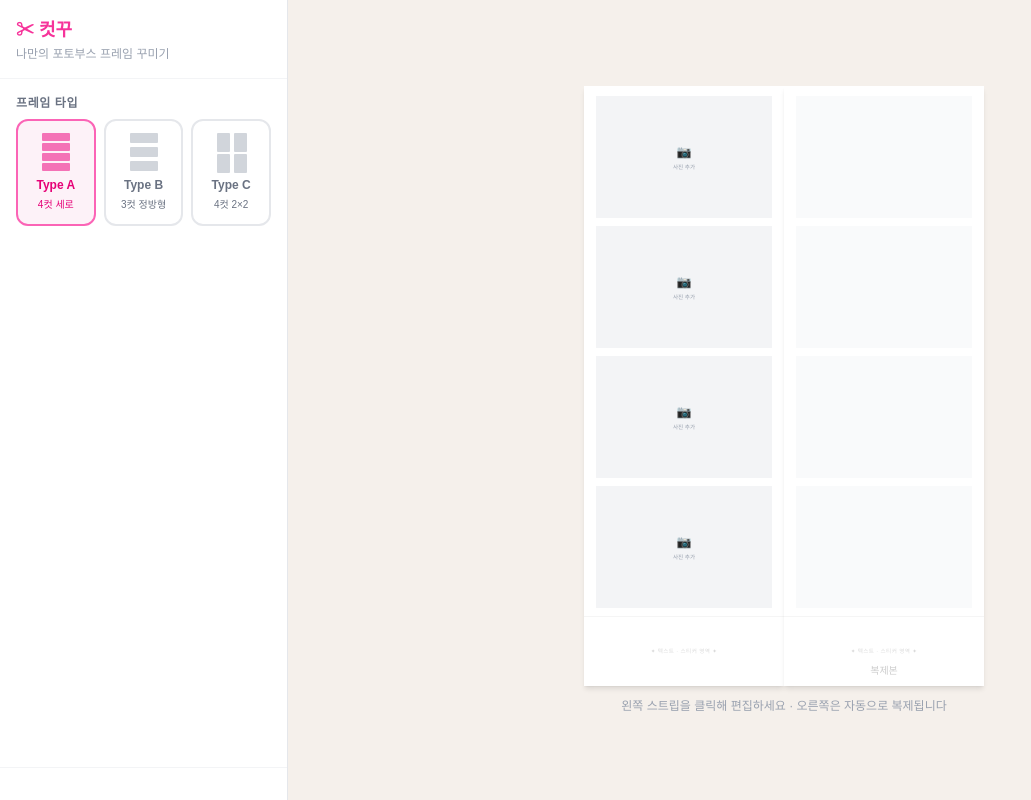
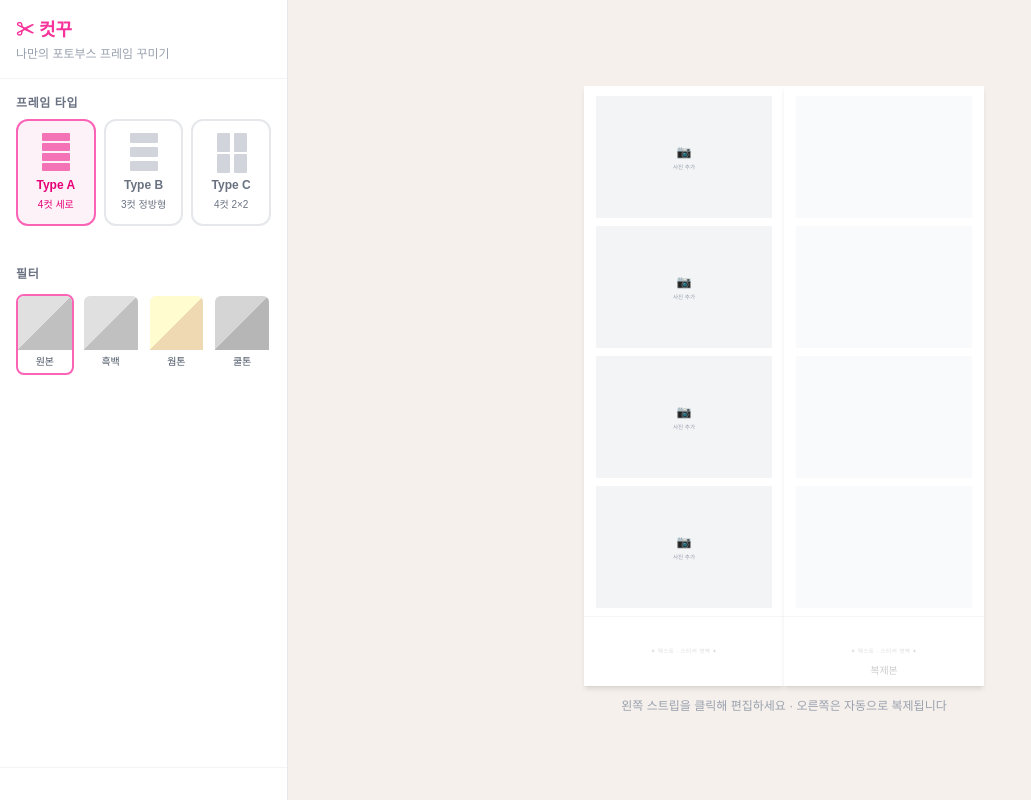
Before and after one commit to ssumanlife/cut-kku, a Next.js app: page / in a window 1280 px wide. Shown: the whole page, without its empty margins (0-1031 px from the left). Built offline with nearby package versions, Linux system fonts and the light colour scheme.

Commit message:
feat: add image upload flow with per-slot filter selector panel

```diff
--- a/src/entities/frame/editor.model.ts
+++ b/src/entities/frame/editor.model.ts
@@ -3,14 +3,16 @@ import type { FrameType, ImageFilter, ImageSlot, StickerLayer, TextLayer } from
 import { FRAME_SLOT_COUNT } from './frame.types'
 
 const createDefaultSlots = (count: number): ImageSlot[] =>
-  Array.from({ length: count }, () => ({ imageUrl: null, filter: 'none' }))
+  Array.from({ length: count }, () => ({ imageUrl: null }))
 
 interface EditorState {
   frameType: FrameType
   backgroundColor: string
+  frameFilter: ImageFilter
   slots: ImageSlot[]
   texts: TextLayer[]
   stickers: StickerLayer[]
+  selectedSlotIndex: number | null
   selectedTextId: string | null
   selectedStickerId: string | null
 }
@@ -19,9 +21,10 @@ interface EditorActions {
   actions: {
     setFrameType: (type: FrameType) => void
     setBackgroundColor: (color: string) => void
+    setFrameFilter: (filter: ImageFilter) => void
     setSlotImage: (index: number, imageUrl: string) => void
-    setSlotFilter: (index: number, filter: ImageFilter) => void
     clearSlotImage: (index: number) => void
+    setSelectedSlotIndex: (index: number | null) => void
     addText: (text: Omit<TextLayer, 'id'>) => void
     updateText: (id: string, patch: Partial<Omit<TextLayer, 'id'>>) => void
     removeText: (id: string) => void
@@ -36,9 +39,11 @@ interface EditorActions {
 const defaultState: EditorState = {
   frameType: 'A',
   backgroundColor: '#ffffff',
+  frameFilter: 'none',
   slots: createDefaultSlots(FRAME_SLOT_COUNT['A']),
   texts: [],
   stickers: [],
+  selectedSlotIndex: null,
   selectedTextId: null,
   selectedStickerId: null,
 }
@@ -48,9 +53,11 @@ export const useEditorStore = create<EditorState & EditorActions>((set) => ({
 
   actions: {
     setFrameType: (frameType) =>
-      set({ frameType, slots: createDefaultSlots(FRAME_SLOT_COUNT[frameType]) }),
+      set({ frameType, frameFilter: 'none', slots: createDefaultSlots(FRAME_SLOT_COUNT[frameType]), selectedSlotIndex: null }),
 
     setBackgroundColor: (backgroundColor) => set({ backgroundColor }),
+
+    setFrameFilter: (frameFilter) => set({ frameFilter }),
 
     setSlotImage: (index, imageUrl) =>
       set((state) => {
@@ -59,19 +66,14 @@ export const useEditorStore = create<EditorState & EditorActions>((set) => ({
         return { slots }
       }),
 
-    setSlotFilter: (index, filter) =>
-      set((state) => {
-        const slots = [...state.slots]
-        slots[index] = { ...slots[index], filter }
-        return { slots }
-      }),
-
     clearSlotImage: (index) =>
       set((state) => {
         const slots = [...state.slots]
-        slots[index] = { imageUrl: null, filter: 'none' }
-        return { slots }
+        slots[index] = { imageUrl: null }
+        return { slots, selectedSlotIndex: state.selectedSlotIndex === index ? null : state.selectedSlotIndex }
       }),
+
+    setSelectedSlotIndex: (selectedSlotIndex) => set({ selectedSlotIndex }),
 
     addText: (text) =>
       set((state) => ({
--- a/src/entities/frame/frame.types.ts
+++ b/src/entities/frame/frame.types.ts
@@ -4,7 +4,6 @@ export type ImageFilter = 'none' | 'grayscale' | 'warm' | 'cool'
 
 export interface ImageSlot {
   imageUrl: string | null
-  filter: ImageFilter
 }
 
 export interface TextLayer {
--- /dev/null
+++ b/src/features/filter-selector/filter-selector.tsx
@@ -0,0 +1,55 @@
+'use client'
+
+import Image from 'next/image'
+import { useEditorStore } from '@entities/frame'
+import type { ImageFilter } from '@entities/frame'
+import { IMAGE_FILTER_STYLE, IMAGE_FILTER_LABEL } from '@shared/lib/image-filter'
+
+const FILTERS: ImageFilter[] = ['none', 'grayscale', 'warm', 'cool']
+
+export const FilterSelector = () => {
+  const frameFilter = useEditorStore((s) => s.frameFilter)
+  const slots = useEditorStore((s) => s.slots)
+  const setFrameFilter = useEditorStore((s) => s.actions.setFrameFilter)
+
+  // 필터 미리보기용 대표 이미지 (첫 번째 업로드된 슬롯)
+  const previewImage = slots.find((s) => s.imageUrl)?.imageUrl ?? null
+
+  return (
+    <div className="flex flex-col gap-3">
+      <p className="text-xs font-semibold text-gray-500 uppercase tracking-wider">필터</p>
+
+      <div className="grid grid-cols-4 gap-2">
+        {FILTERS.map((f) => (
+          <button
+            key={f}
+            onClick={() => setFrameFilter(f)}
+            className={[
+              'flex flex-col items-center gap-1 rounded-lg overflow-hidden border-2 transition-all',
+              frameFilter === f ? 'border-pink-400' : 'border-transparent hover:border-gray-200',
+            ].join(' ')}
+          >
+            <div className="relative w-full aspect-square bg-gray-100 overflow-hidden">
+              {previewImage ? (
+                <Image
+                  src={previewImage}
+                  alt={IMAGE_FILTER_LABEL[f]}
+                  fill
+                  className="object-cover"
+                  style={{ filter: IMAGE_FILTER_STYLE[f] }}
+                  unoptimized
+                />
+              ) : (
+                <div
+                  className="w-full h-full"
+                  style={{ filter: IMAGE_FILTER_STYLE[f], background: 'linear-gradient(135deg, #e0e0e0 50%, #c0c0c0 50%)' }}
+                />
+              )}
+            </div>
+            <span className="text-[10px] text-gray-600 pb-1">{IMAGE_FILTER_LABEL[f]}</span>
+          </button>
+        ))}
+      </div>
+    </div>
+  )
+}
--- /dev/null
+++ b/src/features/filter-selector/index.ts
@@ -0,0 +1 @@
+export { FilterSelector } from './filter-selector'
--- a/src/features/image-slot/image-slot.tsx
+++ b/src/features/image-slot/image-slot.tsx
@@ -2,7 +2,7 @@
 
 import Image from 'next/image'
 import { useEditorStore } from '@entities/frame'
-import type { ImageSlot } from '@entities/frame'
+import type { ImageFilter, ImageSlot } from '@entities/frame'
 import { IMAGE_FILTER_STYLE } from '@shared/lib/image-filter'
 
 interface ImageSlotProps {
@@ -14,9 +14,9 @@ interface ImageSlotProps {
 
 export const ImageSlotCell = ({ slot, index, interactive, style }: ImageSlotProps) => {
   const setSlotImage = useEditorStore((s) => s.actions.setSlotImage)
+  const frameFilter = useEditorStore((s) => s.frameFilter)
 
-  const handleClick = () => {
-    if (!interactive) return
+  const openFilePicker = () => {
     const input = document.createElement('input')
     input.type = 'file'
     input.accept = 'image/*'
@@ -32,10 +32,15 @@ export const ImageSlotCell = ({ slot, index, interactive, style }: ImageSlotProp
     <div
       style={style}
       className={`overflow-hidden group ${interactive ? 'cursor-pointer' : 'cursor-default'}`}
-      onClick={handleClick}
+      onClick={interactive ? openFilePicker : undefined}
     >
       {slot.imageUrl ? (
-        <FilledSlot imageUrl={slot.imageUrl} filter={slot.filter} interactive={interactive} index={index} />
+        <FilledSlot
+          imageUrl={slot.imageUrl}
+          frameFilter={frameFilter}
+          interactive={interactive}
+          index={index}
+        />
       ) : (
         <EmptySlot interactive={interactive} />
       )}
@@ -45,12 +50,12 @@ export const ImageSlotCell = ({ slot, index, interactive, style }: ImageSlotProp
 
 const FilledSlot = ({
   imageUrl,
-  filter,
+  frameFilter,
   interactive,
   index,
 }: {
   imageUrl: string
-  filter: ImageSlot['filter']
+  frameFilter: ImageFilter
   interactive: boolean
   index: number
 }) => (
@@ -60,13 +65,13 @@ const FilledSlot = ({
       alt={`슬롯 ${index + 1}`}
       fill
       className="object-cover"
-      style={{ filter: IMAGE_FILTER_STYLE[filter] }}
+      style={{ filter: IMAGE_FILTER_STYLE[frameFilter] }}
       draggable={false}
       unoptimized
     />
     {interactive && (
       <div className="absolute inset-0 bg-black/20 opacity-0 group-hover:opacity-100 transition-opacity flex items-center justify-center z-10">
-        <span className="text-white text-4xl font-medium">변경</span>
+        <span className="text-white text-2xl font-medium">변경</span>
       </div>
     )}
   </div>
--- a/src/widgets/editor-layout/editor-layout.tsx
+++ b/src/widgets/editor-layout/editor-layout.tsx
@@ -3,6 +3,7 @@
 import { useRef, useState } from "react";
 import { FrameCanvas } from "@widgets/frame-canvas";
 import { FrameTypeSelector } from "@features/frame-type-selector";
+import { FilterSelector } from "@features/filter-selector";
 import { useEditorStore } from "@entities/frame";
 
 const CANVAS_HINT: Record<string, string> = {
@@ -55,7 +56,7 @@ export const EditorLayout = () => {
         <div className="flex flex-col gap-5 p-4 flex-1 overflow-y-auto">
           <FrameTypeSelector />
           <div id="panel-background-color" />
-          <div id="panel-filter" />
+          <FilterSelector />
           <div id="panel-text" />
           <div id="panel-sticker" />
         </div>
@@ -103,7 +104,7 @@ export const EditorLayout = () => {
             {activeTab === "background" && (
               <div id="panel-background-color-mobile" />
             )}
-            {activeTab === "filter" && <div id="panel-filter-mobile" />}
+            {activeTab === "filter" && <FilterSelector />}
             {activeTab === "text" && <div id="panel-text-mobile" />}
             {activeTab === "sticker" && <div id="panel-sticker-mobile" />}
           </div>
```
